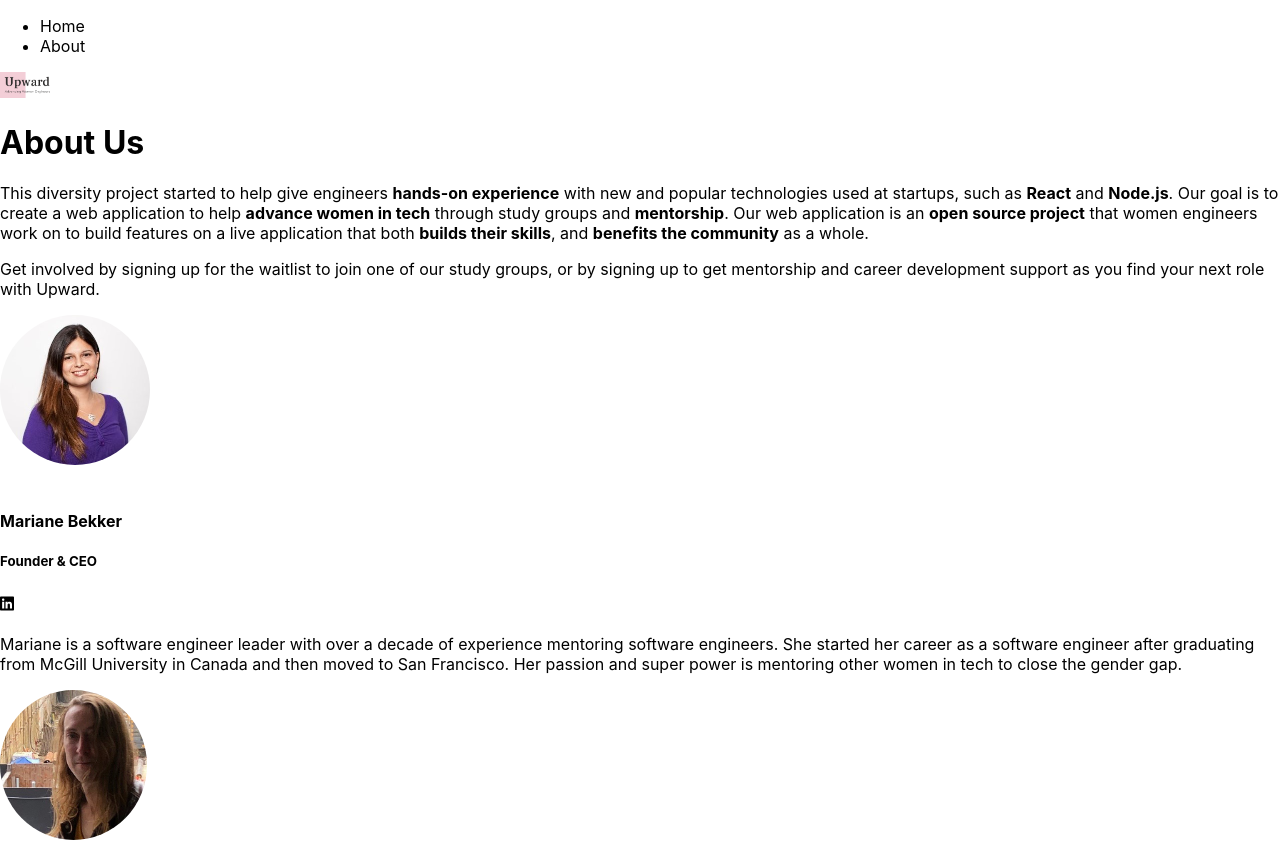
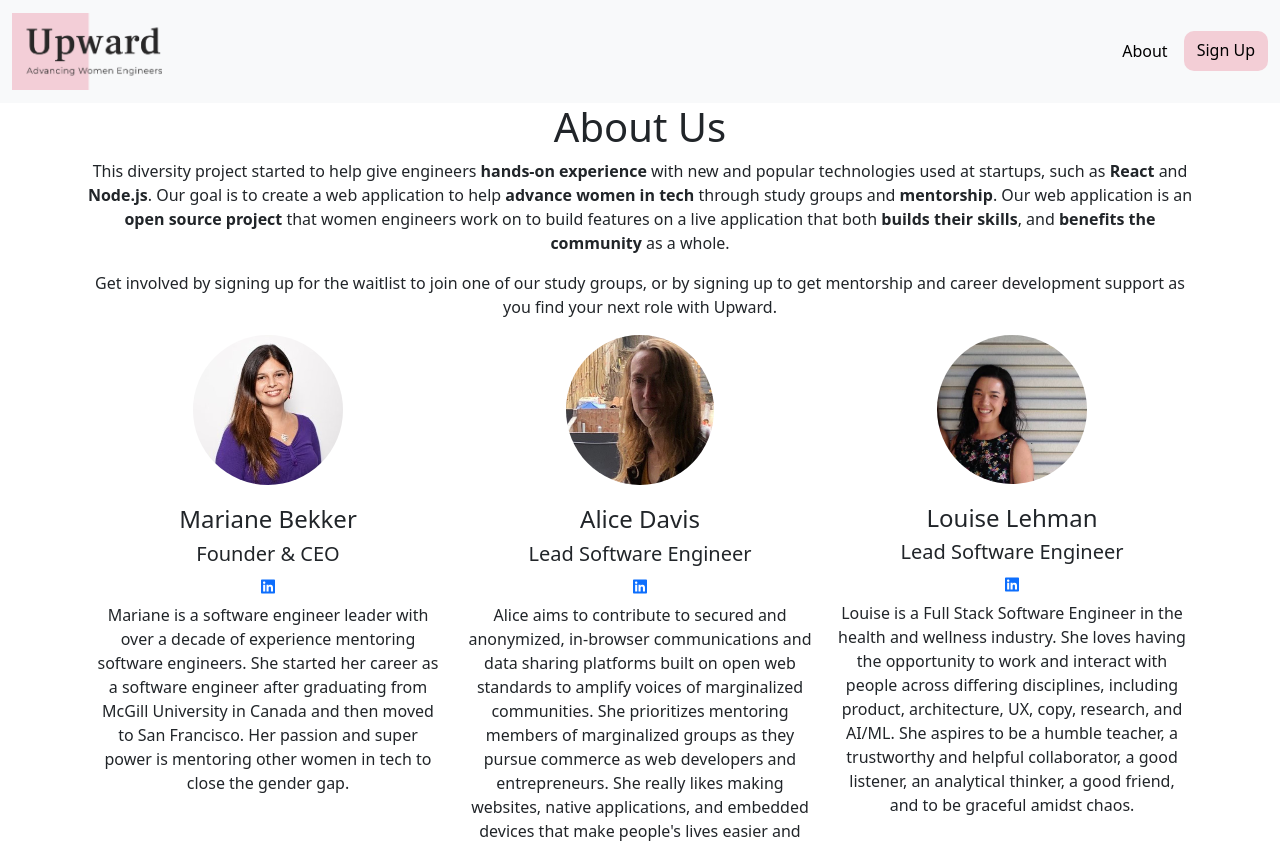
Before and after one commit to upward-dev/Upward, a Next.js app: page /about in a window 1280 px wide. Shown: the top 843 px of the page. Built offline with nearby package versions, Linux system fonts and the light colour scheme.

Commit message:
added  navbar

```diff
--- a/components/Nav.js
+++ /dev/null
@@ -1,19 +0,0 @@
-import Link from 'next/link'
-// import navStyles from '../styles/Nav.module.css'
-
-const Nav = () => {
-  return (
-    <nav className="container">
-      <ul>
-        <li>
-          <Link href="/">Home</Link>
-        </li>
-        <li>
-          <Link href="/about">About</Link>
-        </li>
-      </ul>
-    </nav>
-  )
-}
-
-export default Nav
--- /dev/null
+++ b/components/Nav.tsx
@@ -0,0 +1,39 @@
+
+
+const Nav = () => {
+  return (
+
+<nav className="navbar  navbar-light bg-light">
+  <div className="container-fluid">
+      <a className="navbar-brand" href="/">
+          <img src="/upward-logo.png" width="150" alt="upward-logo"></img>
+       </a>
+    {/* <button className="navbar-toggler" type="button"
+      data-bs-toggle="collapse" data-bs-target="#navbarColor03"
+      aria-controls="navbarColor03" aria-expanded="false"
+      aria-label="Toggle navigation">
+      <span className="navbar-toggler-icon"></span>
+    </button> */}
+
+    {/* <div className="collapse navbar-collapse" id="navbarColor03"> */}
+      <ul className="nav justify-content-end">
+        <li className="nav-item">
+           <a style={{color: "black"}} className="nav-link" href="/about">About</a>
+        </li>
+        <li style={{backgroundColor:"#f3ced6",  borderRadius:10}}>
+        <a
+          href="https://docs.google.com/forms/d/e/1FAIpQLSe5XunCtzemmzIZK9VTRMgoueC4_9Q8Ay1PycGxEa5uXgCjNg/viewform"
+          className="btn btn- active"
+          style={{color: "black"}}
+          >
+          <i className="glyphicon-floppy-disk" aria-hidden="true"></i> Sign Up
+        </a>
+    </li>
+      </ul>
+    </div>
+  {/* </div> */}
+</nav>
+  )
+}
+
+export default Nav
--- a/package.json
+++ b/package.json
@@ -17,7 +17,11 @@
     "@fortawesome/free-brands-svg-icons": "^5.15.3",
     "@fortawesome/free-solid-svg-icons": "^5.15.3",
     "@fortawesome/react-fontawesome": "^0.1.14",
-    "next": "10.2.0",
+    "@popperjs/core": "^2.9.2",
+    "bootstrap": "^5.0.1",
+    "jquery": "^3.6.0",
+    "next": "^10.2.3",
+    "node-sass": "^6.0.0",
     "postcss-modules-values": "^4.0.0",
     "react": "17.0.2",
     "react-dom": "17.0.2",
--- a/pages/_app.tsx
+++ b/pages/_app.tsx
@@ -1,9 +1,20 @@
+import Layout from "../components/Layout";
+import Head from 'next/head'
+import "../styles/index.scss"
 import "../styles/globals.scss";
-import Layout from "../components/Layout";
+import 'bootstrap/dist/css/bootstrap.min.css';
+
 
 function MyApp({ Component, pageProps }) {
   return (
     <Layout>
+      <Head>
+        <title>Upward</title>
+        <meta name="description" content="Advancing women in tech" />
+        <link rel="icon" href="/upward-logo.png" />
+        {/* <script src="https://cdn.jsdelivr.net/npm/bootstrap@5.0.1/dist/js/bootstrap.bundle.min.js"
+          integrity="undefined" crossOrigin="anonymous"></script>        */}
+      </Head>
       <Component {...pageProps} />
     </Layout>
   );
--- a/pages/about.tsx
+++ b/pages/about.tsx
@@ -11,12 +11,7 @@ function About() {
         <link rel="icon" href="/upward-logo.png"/>
       </Head>
       <div className="container text-center">
-        <div>
-            <img
-            src="/upward-logo.png"
-            alt="Upward"
-            className="icon-small"></img>
-        </div>
+
         <h1>About Us</h1>
 
         <div>
--- a/styles/colors.scss
+++ b/styles/colors.scss
@@ -1,4 +1,3 @@
-/* going with a triad color scheme */
 $primary-base: #f3ced6;
 $primary-light: #fbeff1;
 $primary-dark: #bfa3a9;
--- a/styles/globals.scss
+++ b/styles/globals.scss
@@ -10,7 +10,7 @@ body {
 }
 
 a {
-  color: inherit;
+  color: none;
   text-decoration: none;
 }
 
--- /dev/null
+++ b/styles/index.scss
@@ -0,0 +1,15 @@
+@import "~bootstrap/scss/functions";
+@import  "~bootstrap/scss/variables";
+@import  "~bootstrap/scss/mixins/_breakpoints";
+@import  "~bootstrap/scss/bootstrap";
+@import url('https://fonts.googleapis.com/css?family=Roboto&display=swap');
+
+/* Custom default button */
+.btn-primary,
+.btn-primary:hover,
+.btn-primary:focus {
+  color:#f3ced6;
+  text-shadow: none; /* Prevent inheritance from `body` */
+  background-color:#f3ced6;
+  border: .05rem solid #f3ced6;
+}
```
Also changed, not shown: pages/index.tsx (+2 -10 lines), components/Layout.tsx (renamed from components/Layout.js), 1 other file (tests, documents, lock files or other folders).
